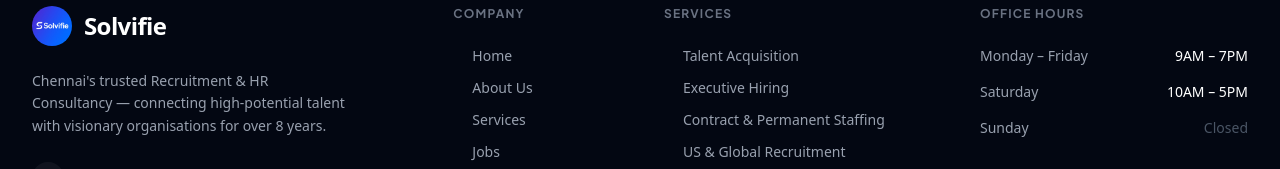
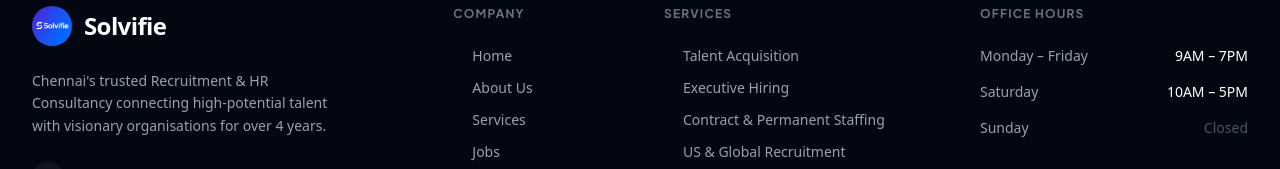
Before and after one commit to solvifiedevteam/Solvifie_codebase, a Next.js app: page / in a window 1280 px wide. Shown: the part 8339-8508 px from the top of the page. Built offline with nearby package versions, Linux system fonts and the light colour scheme.

Commit message:
Update Footer.tsx

```diff
--- a/src/components/Footer.tsx
+++ b/src/components/Footer.tsx
@@ -104,8 +104,8 @@
               <span className="text-2xl font-bold tracking-tight">Solvifie</span>
             </div>
             <p className="text-gray-400 leading-relaxed text-sm max-w-xs">
-              Chennai&apos;s trusted Recruitment & HR Consultancy — connecting
-              high-potential talent with visionary organisations for over 8 years.
+              Chennai&apos;s trusted Recruitment & HR Consultancy connecting
+              high-potential talent with visionary organisations for over 4 years.
             </p>
 
             {/* Contact Pills */}
```
